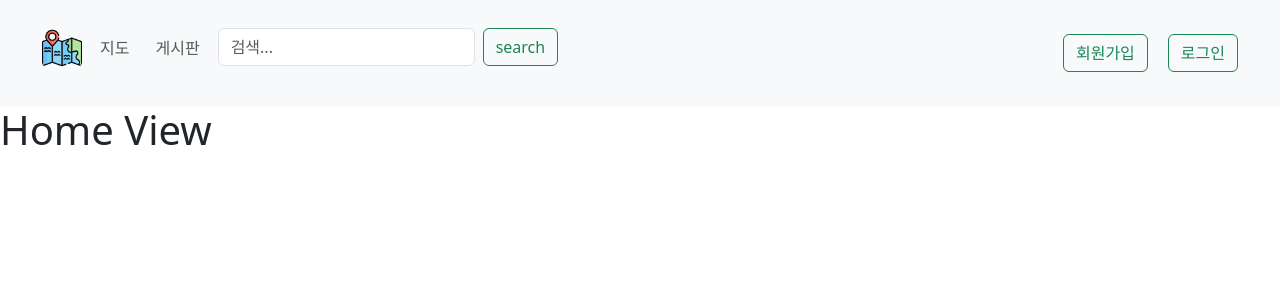
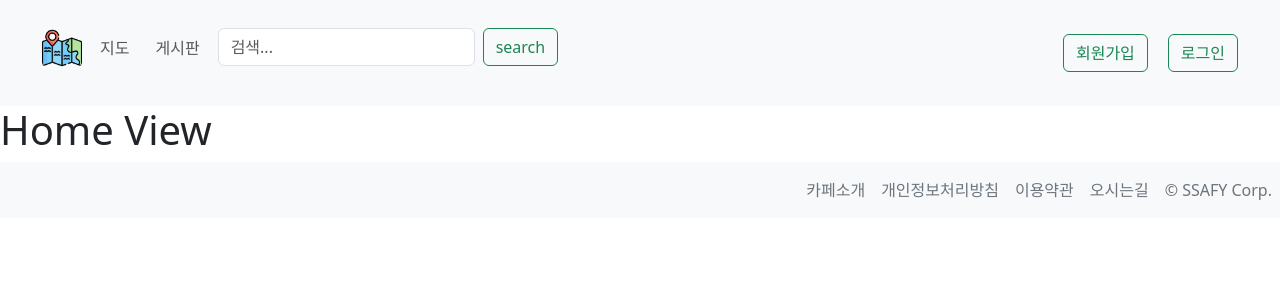
Before and after one commit to enjoytripfunny/frontend-vue, a Vue app: page / in a window 1280 px wide. Shown: the top 300 px of the page. Built offline with nearby package versions, Linux system fonts and the light colour scheme.

Commit message:
[ feat ] : footer

```diff
--- a/src/App.vue
+++ b/src/App.vue
@@ -1,17 +1,21 @@
 <script setup>
-import HeadingNavigationBar from "./components/common/HeadingNavigationBar.vue";
+// navbar, footer { } 붙이면 오류남 ...
+import HeadingNavigationBar from "@/components/common/HeadingNavigationBar.vue";
+import FooterBar from "@/components/common/FooterBar.vue";
 
 import { RouterView } from "vue-router";
 </script>
 
 <template>
   <div>
+    <!-- header -->
     <heading-navigation-bar />
 
-    <!-- Map -->
+    <!-- map -->
     <router-view></router-view>
 
     <!-- footer -->
+    <footer-bar></footer-bar>
   </div>
 </template>
 
--- /dev/null
+++ b/src/components/common/FooterBar.vue
@@ -0,0 +1,25 @@
+<script setup></script>
+
+<template>
+  <div>
+    <footer
+      class="navbar navbar-expand-lg navbar-light bg-light container-fluid justify-content-end"
+    >
+      <div class="row">
+        <ul class="navbar-nav">
+          <li><a href="#" class="nav-link text-secondary">카페소개</a></li>
+          <li>
+            <a href="#" class="nav-link text-secondary">개인정보처리방침</a>
+          </li>
+          <li><a href="#" class="nav-link text-secondary">이용약관</a></li>
+          <li><a href="#" class="nav-link text-secondary">오시는길</a></li>
+          <li>
+            <label class="nav-link text-secondary">&copy; SSAFY Corp.</label>
+          </li>
+        </ul>
+      </div>
+    </footer>
+  </div>
+</template>
+
+<style scoped></style>
```
